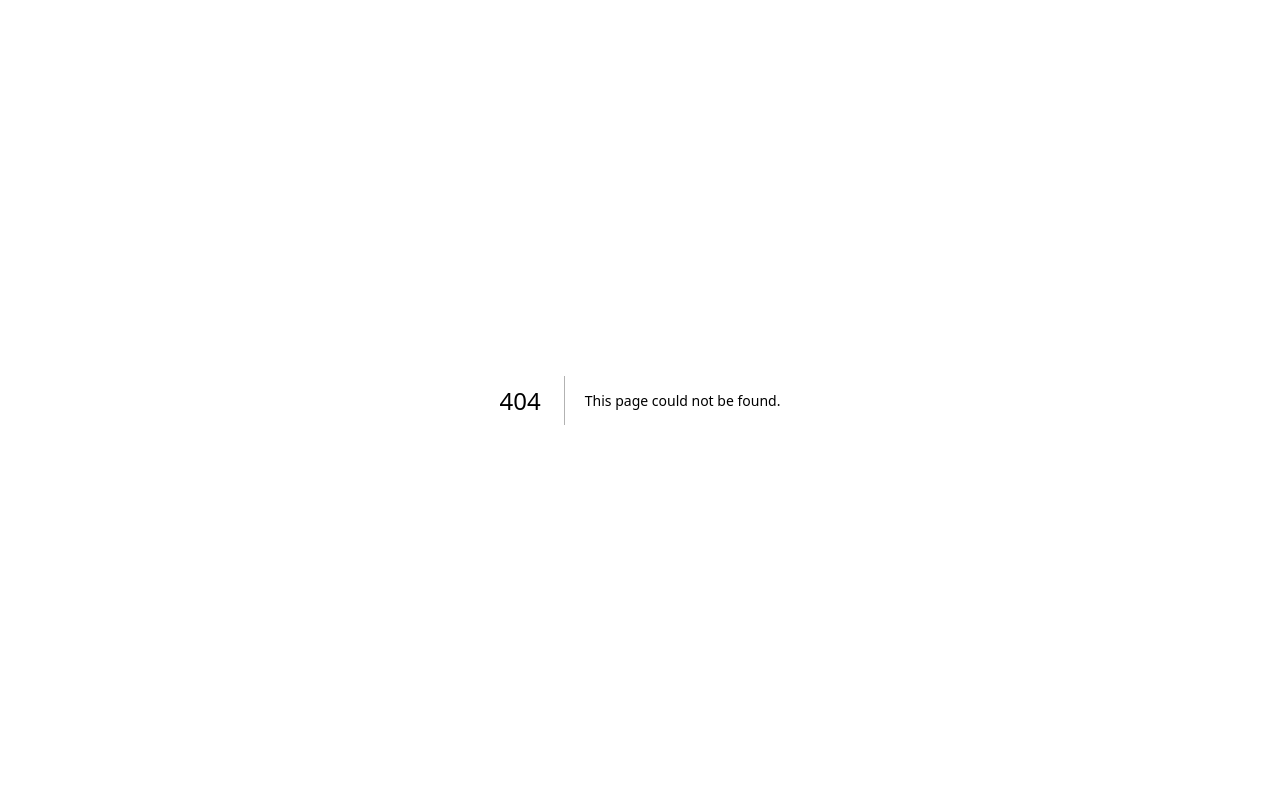
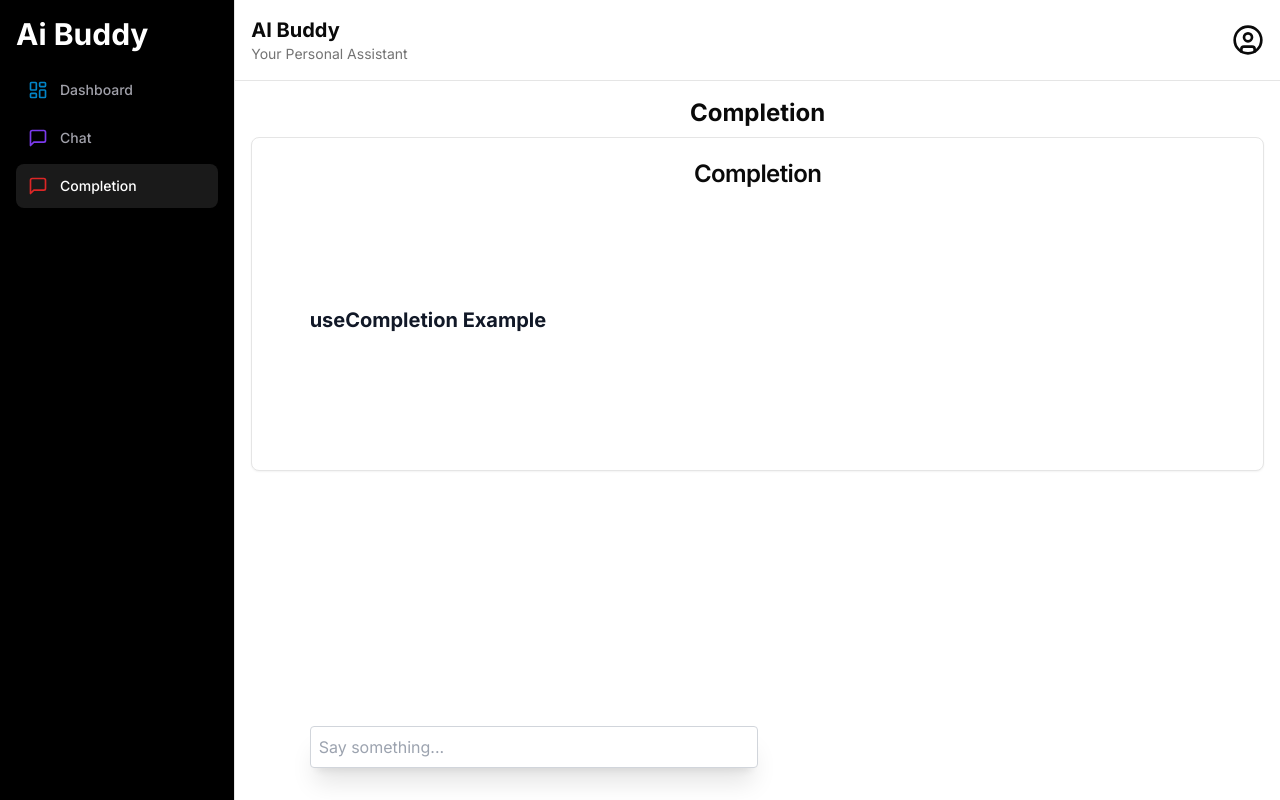
Before and after one commit to harshKapil1999/ai-buddy, a Next.js app: page /completion in a window 1280 px wide. Before the commit this address had no page. Built offline with nearby package versions, Linux system fonts and the light colour scheme.

Commit message:
- completion chat implementation

```diff
--- a/src/app/(dashboard)/(routes)/chat/input-form.tsx
+++ b/src/app/(dashboard)/(routes)/chat/input-form.tsx
@@ -9,7 +9,7 @@ export default function Chat() {
   //const { completion, input, handleInputChange, handleSubmit, error } = useCompletion();
 
   return (
-    <div className="flex flex-col w-full max-w-3xl py-6 mx-auto stretch">
+    <div className="flex flex-col w-full max-w-4xl py-6 mx-auto stretch">
         <div className='overflow-scroll max-h-96'>
            {messages.map(m => (
             <div key={m.id} className="whitespace-pre-wrap">
--- /dev/null
+++ b/src/app/(dashboard)/(routes)/completion/page.tsx
@@ -0,0 +1,22 @@
+import { Card, CardContent, CardHeader, CardTitle } from '@/components/ui/card'
+import React from 'react'
+import StreamChat from './stream-chat'
+
+const Completion = () => {
+  return (
+    <div className='w-full h-full flex flex-col items-center justify-center p-4 gap-2'>
+        <h1 className='text-2xl font-bold '>Completion</h1>
+        <Card className='w-full flex flex-col items-center justify-center overflow-scroll'>
+            <CardHeader>
+                <CardTitle>Completion</CardTitle>
+            </CardHeader>
+            <CardContent className='w-full overflow-scroll'>
+              {/* Chat component */}
+                <StreamChat />
+            </CardContent>
+        </Card>
+    </div>
+  )
+}
+
+export default Completion
--- /dev/null
+++ b/src/app/(dashboard)/(routes)/completion/stream-chat.tsx
@@ -0,0 +1,30 @@
+'use client';
+
+import { useCompletion } from 'ai/react';
+
+export default function StreamChat() {
+  const { completion, input, handleInputChange, handleSubmit, error } =
+    useCompletion();
+
+  return (
+    <div className="flex flex-col w-full max-w-4xl py-24 mx-auto stretch">
+      <h4 className="text-xl font-bold text-gray-900 md:text-xl pb-4">
+        useCompletion Example
+      </h4>
+      {error && (
+        <div className="fixed top-0 left-0 w-full p-4 text-center bg-red-500 text-white">
+          {error.message}
+        </div>
+      )}
+      {completion}
+      <form onSubmit={handleSubmit}>
+        <input
+          className="fixed bottom-0 w-full max-w-md p-2 mb-8 border border-gray-300 rounded shadow-xl"
+          value={input}
+          placeholder="Say something..."
+          onChange={handleInputChange}
+        />
+      </form>
+    </div>
+  );
+}
--- /dev/null
+++ b/src/app/api/completion/route.ts
@@ -0,0 +1,29 @@
+import { ReplicateStream, StreamingTextResponse } from 'ai';
+import Replicate from 'replicate';
+
+const replicate = new Replicate({
+  auth: process.env.REPLICATE_API_KEY || '',
+});
+
+export async function POST(req: Request) {
+  // Get the prompt from the request body
+  const { prompt } = await req.json();
+
+  const response = await replicate.predictions.create({
+    // You must enable streaming.
+    stream: true,
+    // The model must support streaming. See https://replicate.com/docs/streaming
+    // This is the model ID for Llama 2 70b Chat
+    version: '2c1608e18606fad2812020dc541930f2d0495ce32eee50074220b87300bc16e1',
+    // Format the message list into the format expected by Llama 2
+    // @see https://github.com/vercel/ai/blob/99cf16edf0a09405d15d3867f997c96a8da869c6/packages/core/prompts/huggingface.ts#L53C1-L78C2
+    input: {
+      prompt,
+    },
+  });
+
+  // Convert the response into a friendly text-stream
+  const stream = await ReplicateStream(response);
+  // Respond with the stream
+  return new StreamingTextResponse(stream);
+}
--- a/src/components/sidebar.tsx
+++ b/src/components/sidebar.tsx
@@ -30,6 +30,12 @@ const Sidebar = () => {
       icon: MessageSquare,
       color: "text-violet-600"
     },
+    {
+      label: "Completion",
+      href: "/completion",
+      icon: MessageSquare,
+      color: "text-red-600"
+    },
 
   ]
 
```
